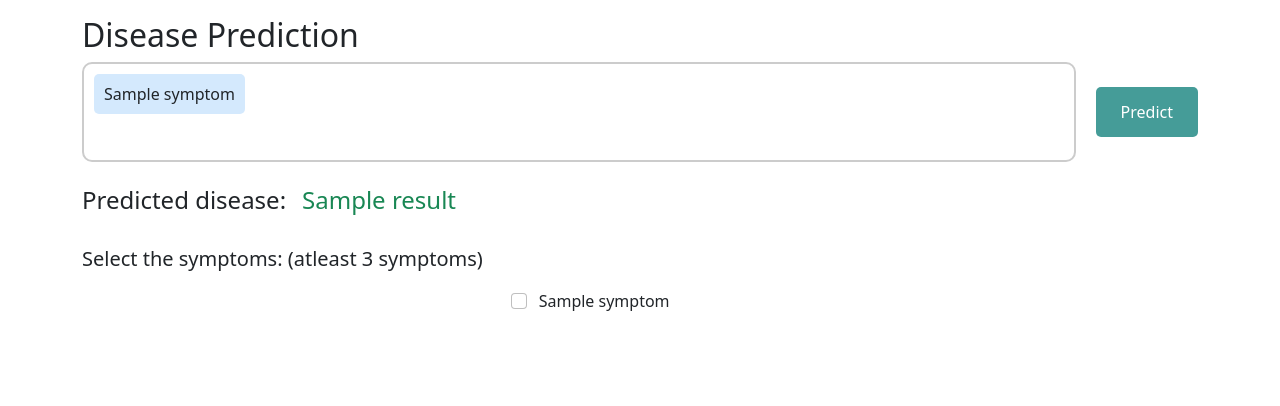
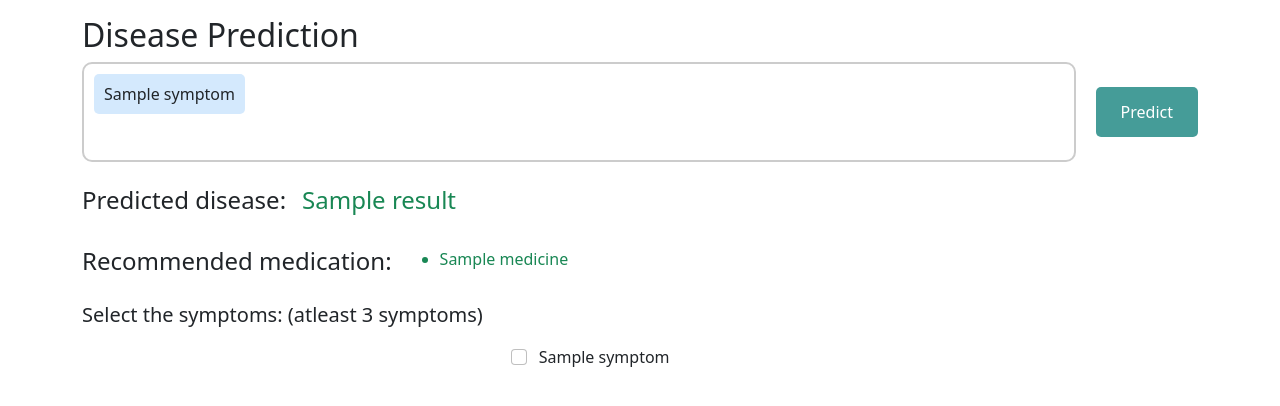
Before and after one commit to PMP56/Disease-Detection-AI, a FastAPI app: template templates/index.html in a window 1280 px wide. Shown: the part 56-462 px from the top of the page. Run offline with FastAPI, Linux system fonts and the light colour scheme; the template is opened without the code that fills it: most values are stand-ins (such as "Sample title", 1, 10 or a date in 2020); parts of the project's set-up code (start-up, migrations or seed data) failed here and were passed over.

Commit message:
Medication added

```diff
--- a/main.py
+++ b/main.py
@@ -14,6 +14,7 @@ cfile = CustomFile()
 symptoms = cfile.getFeatures()
 encoder = cfile.getEncoder()
 predictionClass = cfile.getPredictionClasses()
+medication = cfile.getMedication()
 
 @app.get("/")
 def root(request: Request):
@@ -30,6 +31,7 @@ async def generate_table(request: Request):
     form = await request.form()
     checked_symptoms = form.getlist("symptom")
     error = False
+    medicine = None
 
     if len(checked_symptoms) < 3:
         error = True
@@ -46,12 +48,20 @@ async def generate_table(request: Request):
     result_index = model.predict(input_data)[0]
     result = predictionClass[result_index]
 
-    print(result)
+    if result in medication:
+        medicine = medication[result]
+        medicine = medicine.split('\n')
+        print(medicine)
+
+    # print(medication[result])
+    # print(result in medication)
+    # cfile.getMedication()
 
     return templates.TemplateResponse("index.html", {
         "request": request,
         "symptoms": symptoms,
         "checkedSymptoms": checked_symptoms,
         "result": result,
-        "error": error
+        "error": error,
+        "medication": medicine
     })
--- a/requirements.txt
+++ b/requirements.txt
@@ -2,7 +2,6 @@ fastapi
 uvicorn[standard]
 jinja2
 python-multipart
-pickle5
 pandas
 scikit-learn
 numpy
--- a/templates/index.html
+++ b/templates/index.html
@@ -47,8 +47,19 @@
                     <h4 class="ms-3 text-success">{{result}}</h4>
                 {% endif %}
             {% endif %}
+
         </div>
-        <h5>Select the symptoms: (atleast 3 symptoms)</h5>
+        <div class="d-flex">
+            {% if medication %}
+                <h4>Recommended medication: </h4>
+                <ul>
+                    {% for medicine in medication %}
+                        <li class="ms-3 text-success">{{medicine}}</li>
+                    {% endfor %}
+                </ul>
+            {% endif %}
+        </div>
+        <h5 class="mt-3">Select the symptoms: (atleast 3 symptoms)</h5>
         <form id="symptomForm" class="w-100 flex-container" action="/" method="post">
             {% for symptom in symptoms %}
                 <div class="flex-item">
```
Also changed, not shown: components/customFile.py (+7 -0 lines), 1 other file.
